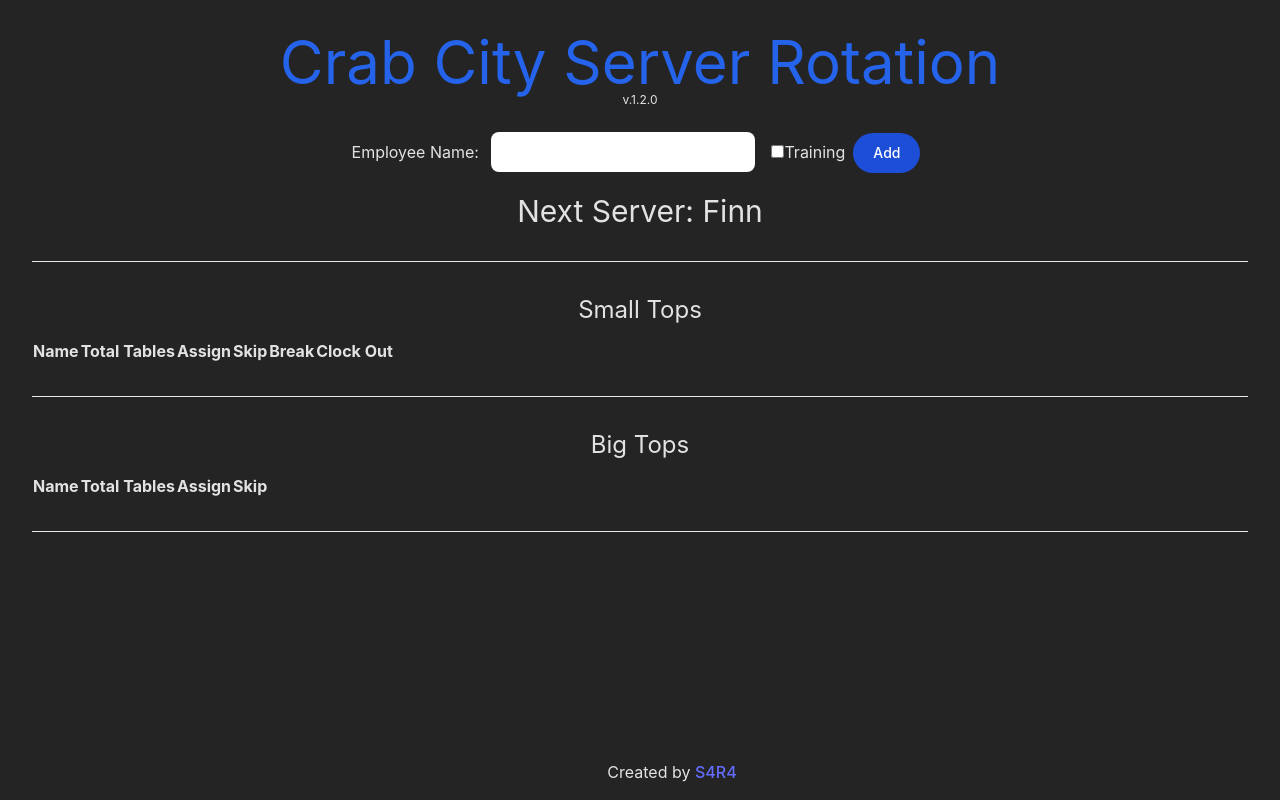
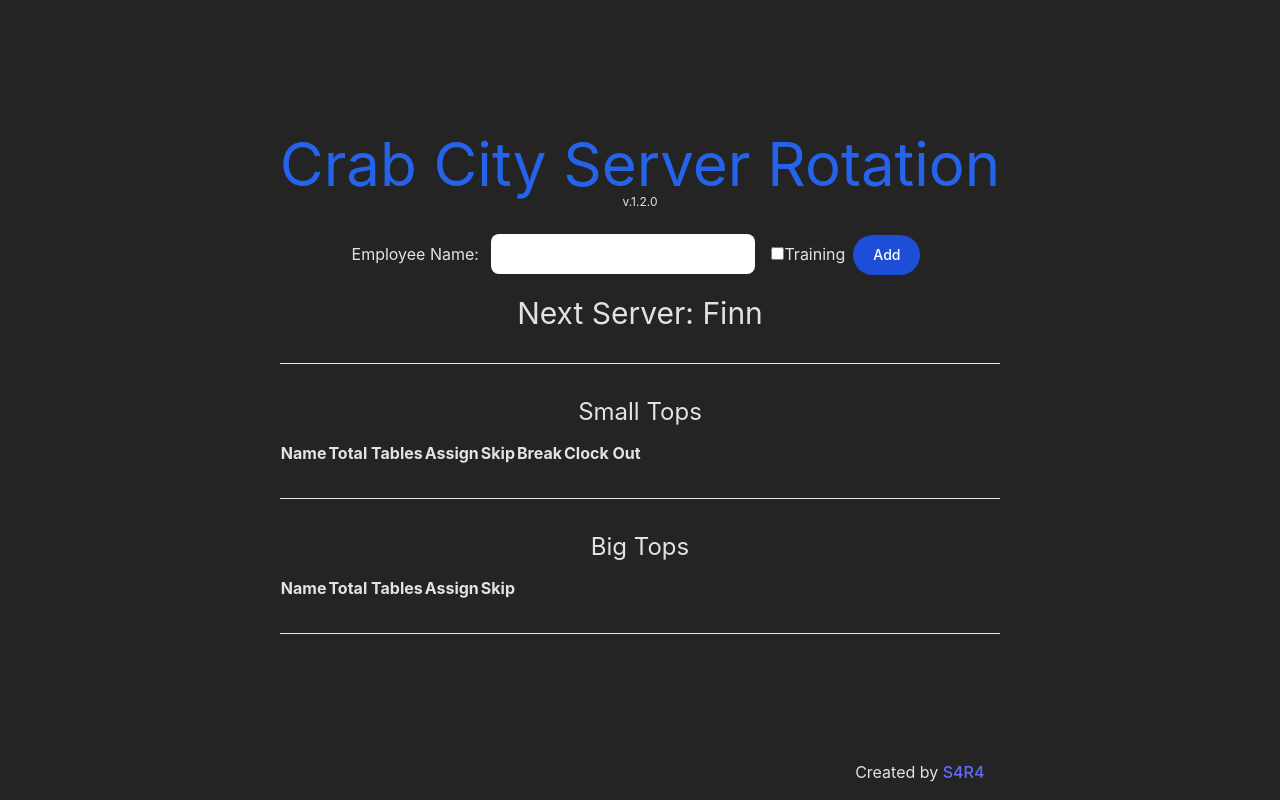
Before and after one commit to missatrox44/server-rotation-crab-city, a React (Vite) app: page / in a window 1280 px wide. Built offline with nearby package versions, Linux system fonts and the light colour scheme.

Commit message:
centered app

```diff
--- a/src/index.css
+++ b/src/index.css
@@ -27,7 +27,7 @@ a:hover {
   color: #535bf2;
 }
 
-/*body {
+body {
   margin: 0;
   display: flex;
   place-items: center;
@@ -35,6 +35,7 @@ a:hover {
   min-height: 100vh;
 }
 
+/*
 h1 {
   font-size: 3.2em;
   line-height: 1.1;
```
